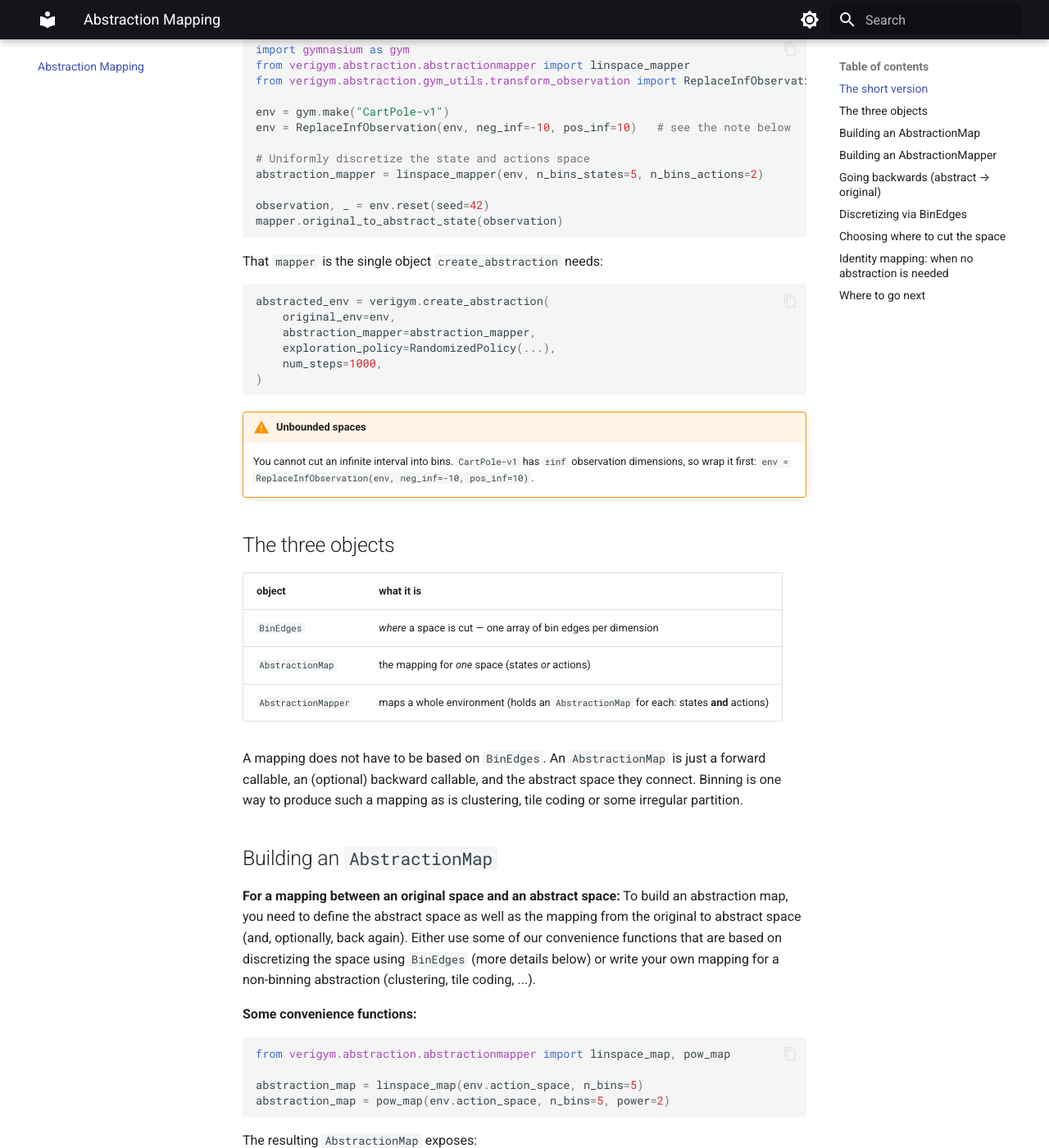
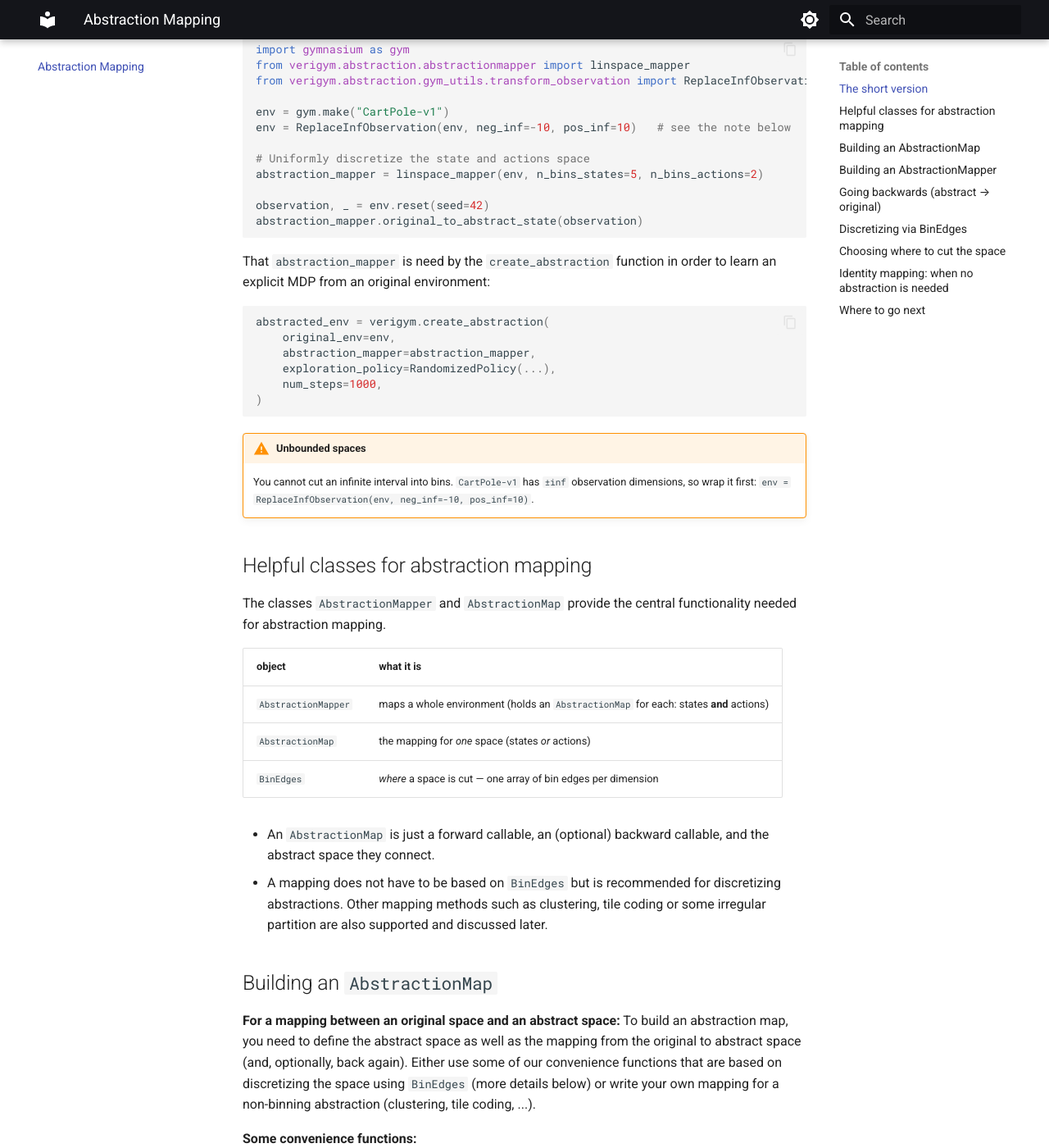
Before and after one commit to ai-fm/VeriGym, an MkDocs documentation site: the page built from docs/abstraction_mapping.md, in a window 1280 px wide and 1400 px high, scrolled down 432 px. Shown: the whole window at 82% size. Built offline with MkDocs 1.6.1 and Material for MkDocs 9.7.7, drawn with Linux system fonts in a browser that asks for light colours.

Commit message:
update description

````diff
--- a/docs/abstraction_mapping.md
+++ b/docs/abstraction_mapping.md
@@ -20,10 +20,10 @@ env = ReplaceInfObservation(env, neg_inf=-10, pos_inf=10)   # see the note below
 abstraction_mapper = linspace_mapper(env, n_bins_states=5, n_bins_actions=2)
 
 observation, _ = env.reset(seed=42)
-mapper.original_to_abstract_state(observation)
+abstraction_mapper.original_to_abstract_state(observation)
 ```
 
-That `mapper` is the single object `create_abstraction` needs:
+That `abstraction_mapper` is need by the `create_abstraction` function in order to learn an explicit MDP from an original environment:
 
 ```python
 abstracted_env = verigym.create_abstraction(
@@ -39,18 +39,19 @@ abstracted_env = verigym.create_abstraction(
     dimensions, so wrap it first:
     `env = ReplaceInfObservation(env, neg_inf=-10, pos_inf=10)`.
 
-## The three objects
+
+## Helpful classes for abstraction mapping
+
+The classes `AbstractionMapper` and `AbstractionMap` provide the central functionality needed for abstraction mapping.
 
 | object | what it is |
 |---|---|
+| `AbstractionMapper` | maps a whole environment (holds an `AbstractionMap` for each: states **and** actions) |
+| `AbstractionMap` | the mapping for *one* space (states *or* actions) |
 | `BinEdges` | *where* a space is cut — one array of bin edges per dimension |
-| `AbstractionMap` | the mapping for *one* space (states *or* actions) |
-| `AbstractionMapper` | maps a whole environment (holds an `AbstractionMap` for each: states **and** actions) |
 
-A mapping does not have to be based on `BinEdges`.
-An `AbstractionMap` is just a forward callable, an (optional) backward
-callable, and the abstract space they connect.
-Binning is one way to produce such a mapping as is clustering, tile coding or some irregular partition.
+- An `AbstractionMap` is just a forward callable, an (optional) backward callable, and the abstract space they connect.
+- A mapping does not have to be based on `BinEdges` but is recommended for discretizing abstractions. Other mapping methods such as clustering, tile coding or some irregular partition are also supported and discussed later.
 
 ## Building an `AbstractionMap`
 
````
